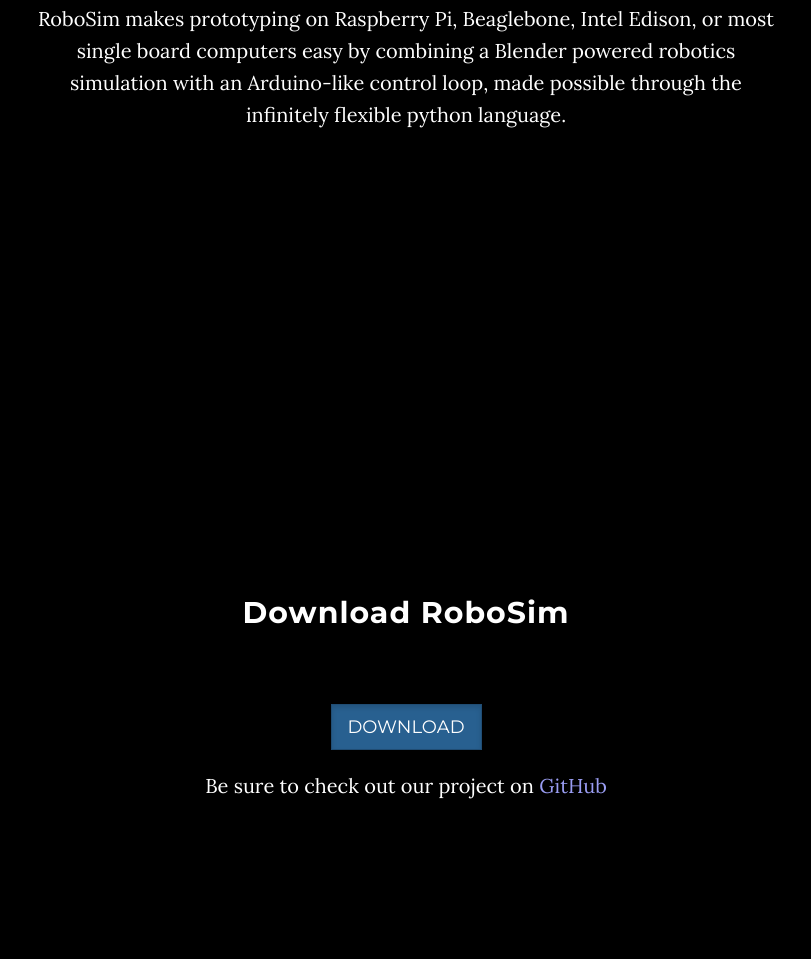
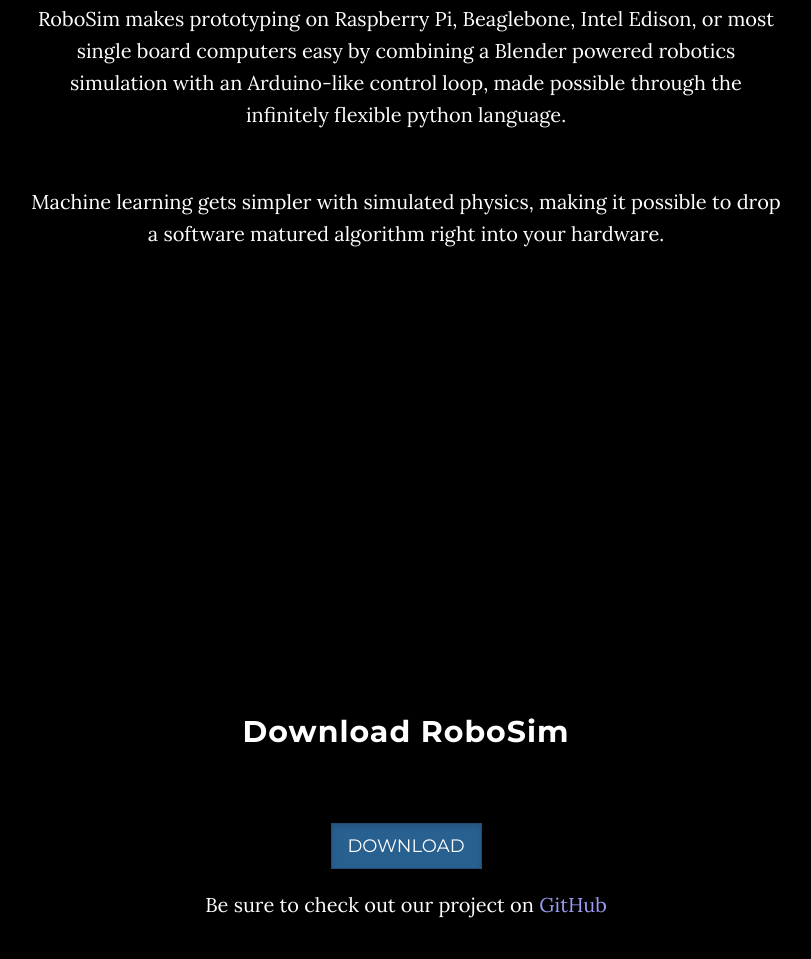
Before and after one commit to amiller27/RoboSim, a plain HTML site: page index.htm in a window 1280 px wide. Shown: the part 1286-2245 px from the top of the page, without its empty margins (234-1045 px from the left). Drawn offline with Linux system fonts and the light colour scheme.

Commit message:
added stuff

```diff
--- a/index.htm
+++ b/index.htm
@@ -106,6 +106,8 @@
                     <p> The University of Pittsburgh's Robotics and Automation Society often creates hardware controlled through python, but had no simple solution to simulate their prototypes before making them.</p>
                     <br />
                     <p> RoboSim makes prototyping on Raspberry Pi, Beaglebone, Intel Edison, or most single board computers easy by combining a Blender powered robotics simulation with an Arduino-like control loop, made possible through the infinitely flexible python language.</p>
+                    <br />
+                    <p> Machine learning gets simpler with simulated physics, making it possible to drop a software matured algorithm right into your hardware.</p>
 
 
             </div>
```
